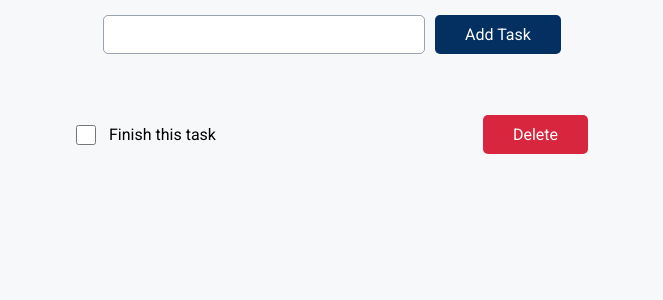
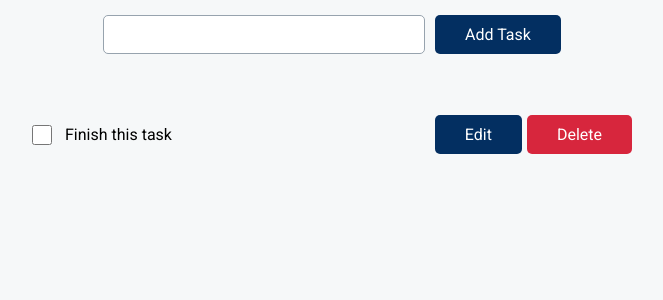
Before and after one commit to MostafaSamer/task-management-app, a React (Create React App) app: page / in a window 1280 px wide. Shown: the top 300 px of the page, without its empty margins (308-971 px from the left). Built offline with nearby package versions, Linux system fonts and the light colour scheme; data requests are answered from the project's data file.

Commit message:
update task

```diff
--- a/src/components/atoms/CtaButton/index.module.scss
+++ b/src/components/atoms/CtaButton/index.module.scss
@@ -9,6 +9,11 @@
 
     .secondary {
         background-color: $color-secondary;
+        color: $color-white;
+    }
+
+    .success {
+        background-color: $color-success;
         color: $color-white;
     }
 
--- a/src/components/atoms/Task/index.jsx
+++ b/src/components/atoms/Task/index.jsx
@@ -3,10 +3,13 @@ import CtaButton from "../CtaButton";
 import styles from "./index.module.scss";
 import Tasks from "redux/tasks";
 import Input from "../input";
+import { useState } from "react";
 
-const Task = ({task}) => {
+const Task = ({ task }) => {
 
     const dispatch = useDispatch()
+    const [editMode, setEditMode] = useState(false);
+    const [editTitle, setEditTitle] = useState(task.title);
 
     const handleMarkTask = () => {
         dispatch(Tasks.thunks.markTask({
@@ -18,7 +21,34 @@ const Task = ({task}) => {
         }))
     }
 
-    const handleDeleteTask = () => dispatch(Tasks.thunks.deleteTask(task.id))
+    const handleEditMode = () => {
+        if (!editMode) setEditMode(true);
+        else {
+            if(editTitle === "") return;
+            dispatch(Tasks.thunks.updateTask({
+                id: task.id,
+                task: {
+                    ...task,
+                    title: editTitle
+                }
+            }));
+            setEditMode(false);
+        }
+    }
+
+    const handleDeleteTask = () => {
+        if (!editMode) dispatch(Tasks.thunks.deleteTask(task.id))
+        else setEditMode(false)
+    }
+
+    const renderTask = () => editMode ?
+        <Input
+            accessor={"editTask"}
+            onChange={(accessor, e) => { console.log("New Task: ", e.target.value); setEditTitle(e.target.value) }}
+            value={editTitle}
+        /> :
+        <p className={task.completed ? `${styles.completed}` : ""}>{task.title}</p>
+
 
     return (
         <div className={styles.taskWrapper}>
@@ -35,13 +65,20 @@ const Task = ({task}) => {
                         cursor: 'pointer'
                     }}
                 />
-                <p className={task.completed? `${styles.completed}` : ""}>{task.title}</p>
+                {renderTask()}
             </div>
+            <div className={styles.actions}>
                 <CtaButton
-            text={"Delete"}
+                    text={editMode ? "Save" : "Edit"}
+                    onClick={handleEditMode}
+                    style={editMode ? "success" : "primary"}
+                />
+                <CtaButton
+                    text={editMode ? "Discard" : "Delete"}
                     onClick={handleDeleteTask}
                     style={"danger"}
                 />
+            </div>
         </div>
     )
 }
--- a/src/components/atoms/Task/index.module.scss
+++ b/src/components/atoms/Task/index.module.scss
@@ -1,7 +1,15 @@
+@import 'theme/colors.scss';
+@import 'theme/breakpoints.scss';
+
 .taskWrapper {
     display: flex;
     align-items: center;
     justify-content: space-between;
+    column-gap: 10px;
+
+    @media (max-width: $md) {
+        flex-direction: column;
+    }
 
     .task {
         display: flex;
@@ -9,6 +17,11 @@
         column-gap: 5px;
     }
 
+    .actions {
+        display: flex;
+        column-gap: 5px;
+    }
+
     .completed {
         text-decoration: line-through;
     }
--- a/src/components/molecules/ListTasks/index.module.scss
+++ b/src/components/molecules/ListTasks/index.module.scss
@@ -7,10 +7,14 @@
     margin-top: 40px;
 
     .listTasks {
-        min-width: 250px;
+        min-width: 600px;
         width: 40%;
         display: flex;
         flex-direction: column;
         row-gap: 15px;
+
+        @media (max-width: $md) {
+            min-width: 350px;
+        }
     }
 }
--- a/src/redux/tasks/index.js
+++ b/src/redux/tasks/index.js
@@ -2,7 +2,7 @@ import { createSlice } from '@reduxjs/toolkit';
 import adapter from './adapter';
 import * as thunks from './thunks';
 import * as selectors from './selectors';
-import { getTask, getAllTasks, createTask, deleteTask, markTask } from './thunks';
+import { getTask, getAllTasks, createTask, deleteTask, markTask, updateTask } from './thunks';
 
 export const slice = createSlice({
   name: 'tasks',
@@ -35,6 +35,12 @@ export const slice = createSlice({
       const task = state.tasks.find(t => t.id == data.id);
       Object.assign(task, data);
     });
+    builder.addCase(updateTask.fulfilled, (state, action) => {
+      const { payload } = action;
+      const { data } = payload;
+      const task = state.tasks.find(t => t.id == data.id);
+      Object.assign(task, data);
+    });
   },
 });
 
--- a/src/redux/tasks/thunks.js
+++ b/src/redux/tasks/thunks.js
@@ -51,3 +51,13 @@ export const markTask = createAsyncThunk('tasks/markTask', async (data, thunkAPI
     return thunkAPI.rejectWithValue(error.data);
   }
 });
+
+export const updateTask = createAsyncThunk('tasks/updateTask', async (data, thunkAPI) => {
+  try {
+    const {id, task} = data;
+    const response = await TasksAPI.updateTask(id, task);
+    return { data: response.data };
+  } catch (error) {
+    return thunkAPI.rejectWithValue(error.data);
+  }
+});
```
Lines whose indentation alone changed are shown as unchanged.
